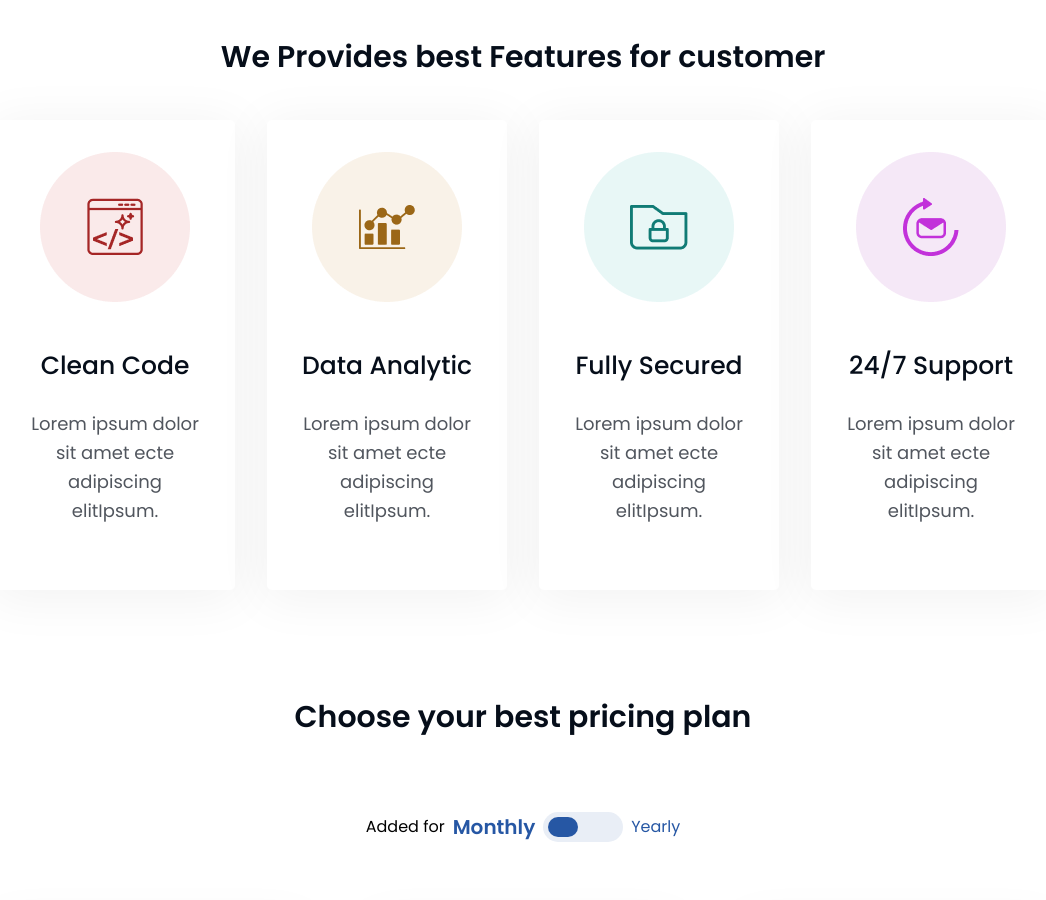
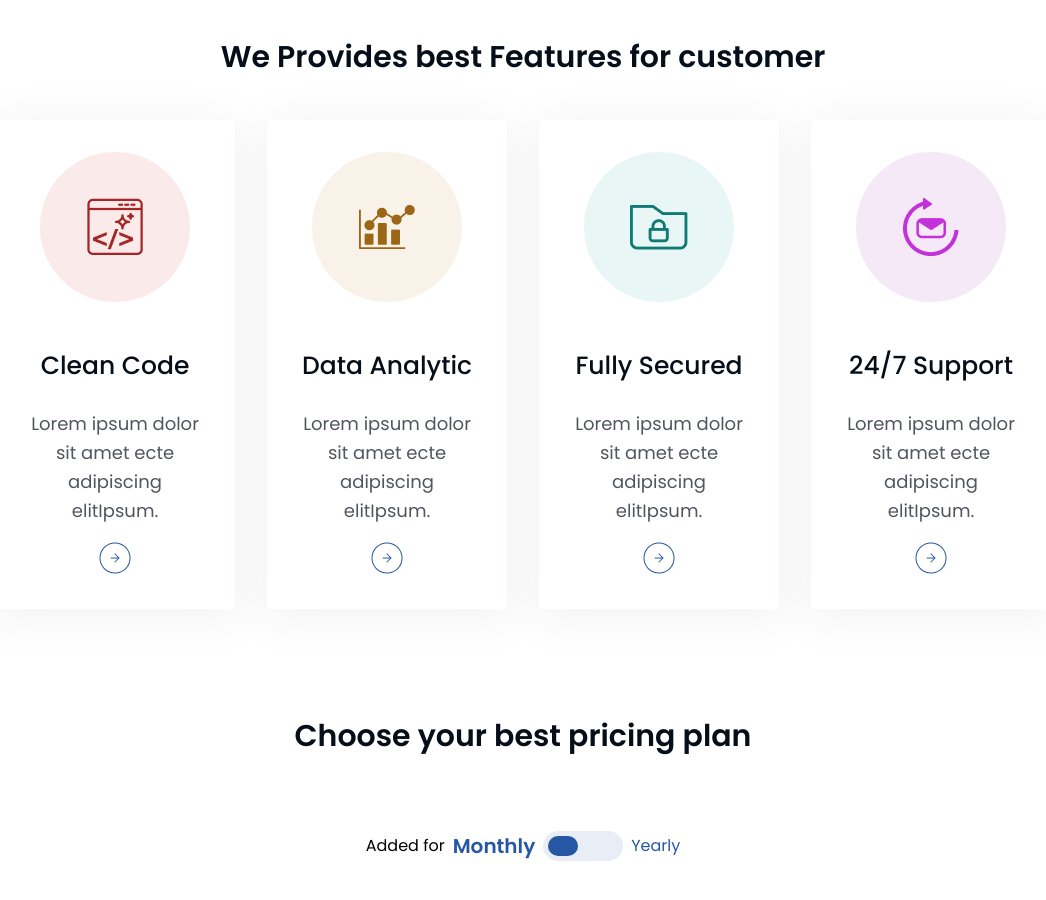
Before and after one commit to amr099/codext, a plain HTML site: page index.html in a window 1280 px wide. Shown: the part 1900-2800 px from the top of the page, without its empty margins (117-1163 px from the left). Drawn offline with Linux system fonts and the light colour scheme.

Commit message:
Update style.css

```diff
--- a/css/style.css
+++ b/css/style.css
@@ -371,7 +371,7 @@ header {
   min-width: 240px;
 }
 .features figure:after {
-  content: url("./svgs/arrow.png");
+  content: url("../svgs/arrow.png");
   display: block;
   margin-top: 1rem;
 }
```
